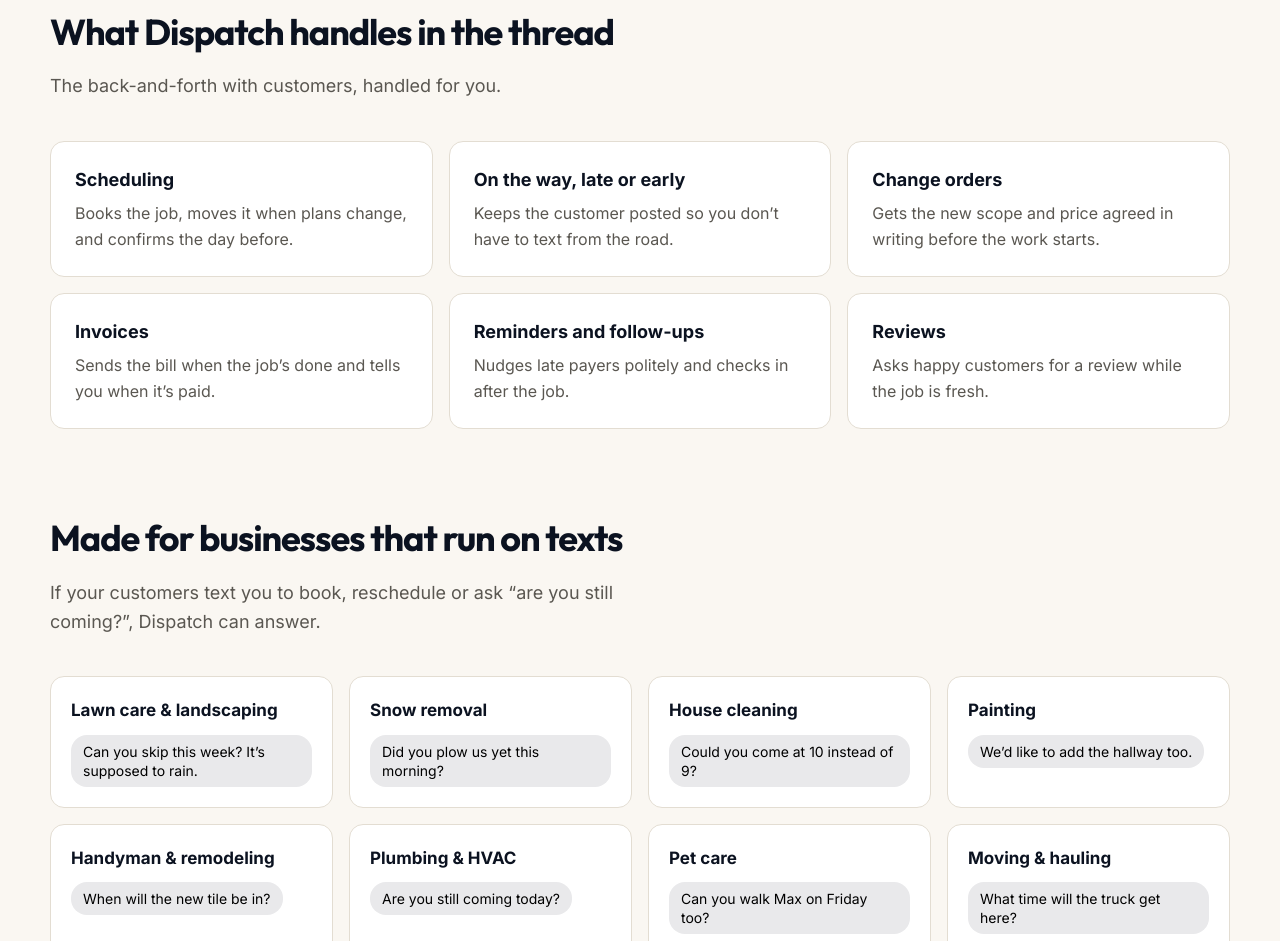
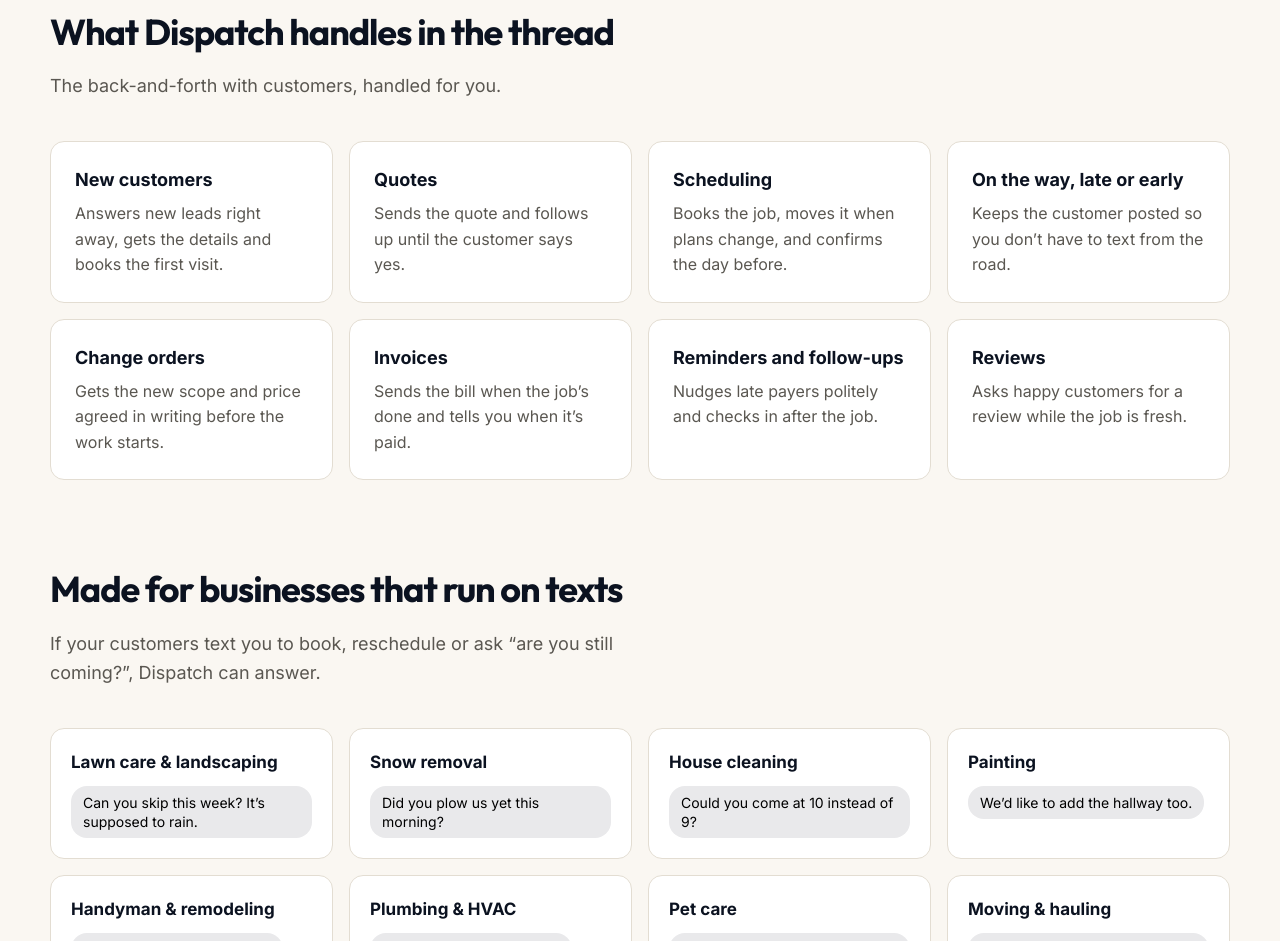
Before and after one commit to aschneiderlbl/roundhouse, a plain HTML site: page site/index.html in a window 1280 px wide. Shown: the part 1436-2377 px from the top of the page. Drawn offline with Linux system fonts and the light colour scheme.

Commit message:
Add new customers and quotes to what Dispatch handles
Co-Authored-By: Claude Opus 5.5 <noreply@anthropic.com>
Claude-Session: https://claude.ai/code/session_01Y7bcMn1WFutF1kWVN3RvAD

```diff
--- a/site/index.html
+++ b/site/index.html
@@ -20,7 +20,7 @@ a{color:#12603a}a:hover{color:#0d4a2c}
   .hero{grid-template-columns:1fr !important;padding-top:40px !important}
   .h1{font-size:42px !important;line-height:46px !important}
   .three{grid-template-columns:1fr !important}
-  .six{grid-template-columns:1fr !important}
+  .six{grid-template-columns:repeat(2,minmax(0,1fr)) !important}
   .four{grid-template-columns:repeat(2,minmax(0,1fr)) !important}
   .founder{grid-template-columns:1fr !important;gap:24px !important}
   .founder img{max-width:240px}
@@ -128,7 +128,15 @@ a{color:#12603a}a:hover{color:#0d4a2c}
   <section id="handles" style="max-width: 1180px; margin: 0 auto; padding: 80px 24px">
     <h2 style="margin: 0 0 12px; color: #0b1220; font-family: Outfit, Arial, sans-serif; font-weight: 700; font-size: 36px; letter-spacing: -0.03em">What Dispatch handles in the thread</h2>
     <p style="margin: 0 0 40px; font-size: 18px; max-width: 54ch">The back-and-forth with customers, handled for you.</p>
-    <div class="six" style="display: grid; grid-template-columns: repeat(3, minmax(0, 1fr)); gap: 16px">
+    <div class="six" style="display: grid; grid-template-columns: repeat(4, minmax(0, 1fr)); gap: 16px">
+      <div style="border: 1px solid #e3ddd2; border-radius: 14px; padding: 24px; background: #ffffff">
+        <h3 style="margin: 0 0 6px; color: #0b1220; font-size: 18px">New customers</h3>
+        <p style="margin: 0">Answers new leads right away, gets the details and books the first visit.</p>
+      </div>
+      <div style="border: 1px solid #e3ddd2; border-radius: 14px; padding: 24px; background: #ffffff">
+        <h3 style="margin: 0 0 6px; color: #0b1220; font-size: 18px">Quotes</h3>
+        <p style="margin: 0">Sends the quote and follows up until the customer says yes.</p>
+      </div>
       <div style="border: 1px solid #e3ddd2; border-radius: 14px; padding: 24px; background: #ffffff">
         <h3 style="margin: 0 0 6px; color: #0b1220; font-size: 18px">Scheduling</h3>
         <p style="margin: 0">Books the job, moves it when plans change, and confirms the day before.</p>
```
